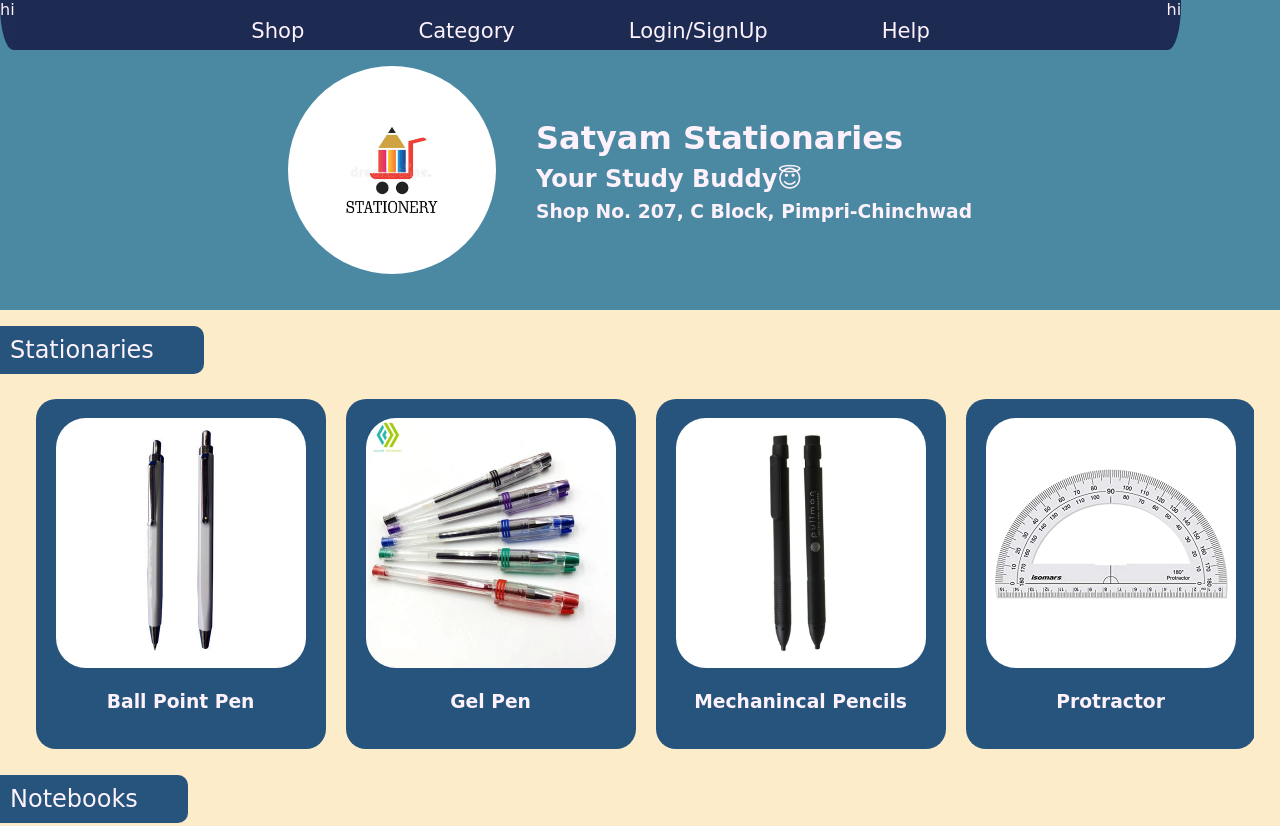
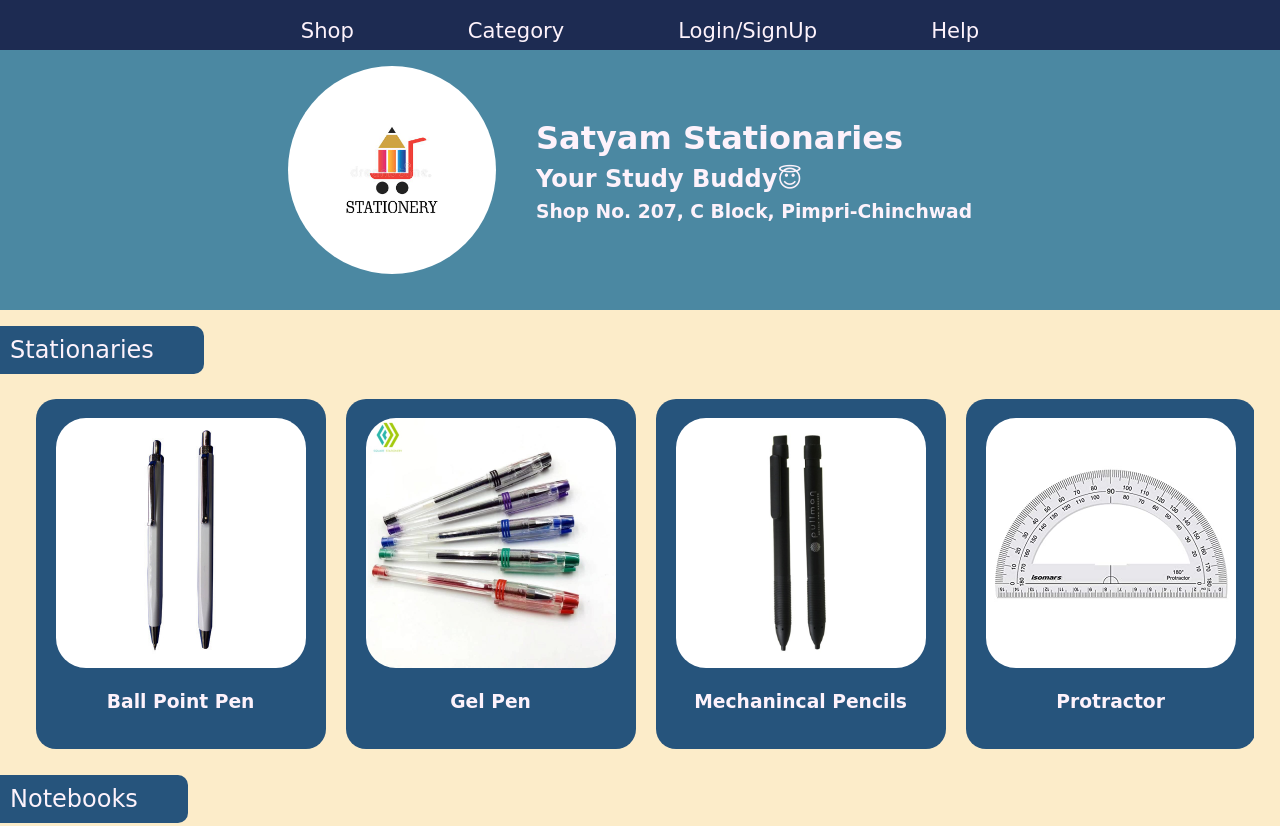
Before and after one commit to everythingshyam/the-office-store, a plain HTML site: page index.html in a window 1280 px wide. Shown: the top 826 px of the page. Drawn offline with Linux system fonts and the light colour scheme.

Commit message:
minor updates

```diff
--- a/index.html
+++ b/index.html
@@ -17,7 +17,7 @@ TODO resolve menu bar issue
 <body>
     <header>
         <div id="menu-bar-outer">
-            <span class="menuBarElements" id="leftCover" class="covers">hi </span>
+            <!-- <span class="menuBarElements" id="leftCover" class="covers">hi </span> -->
             <span id="menu-bar" class="menuBarElements">
                 <ul>
                     <li><a href="#main-header">Shop</a></li>
@@ -27,7 +27,7 @@ TODO resolve menu bar issue
                     <li><a href="#menu-bar-outer">Help</a></li>
                 </ul>
             </span>
-            <span class="menuBarElements" id="rightCover" class="covers"> hi</span>
+            <!-- <span class="menuBarElements" id="rightCover" class="covers"> hi</span> -->
         </div>
         <div id="main-header">
             <span id="profile-pic">
--- a/style.css
+++ b/style.css
@@ -101,7 +101,7 @@ header {
 #menu-bar {
   /* color: black; */
   height: 50px;
-  width: 90vw;
+  width: 100vw;
   justify-content: center;
 }
 #menu-bar ul {
```
